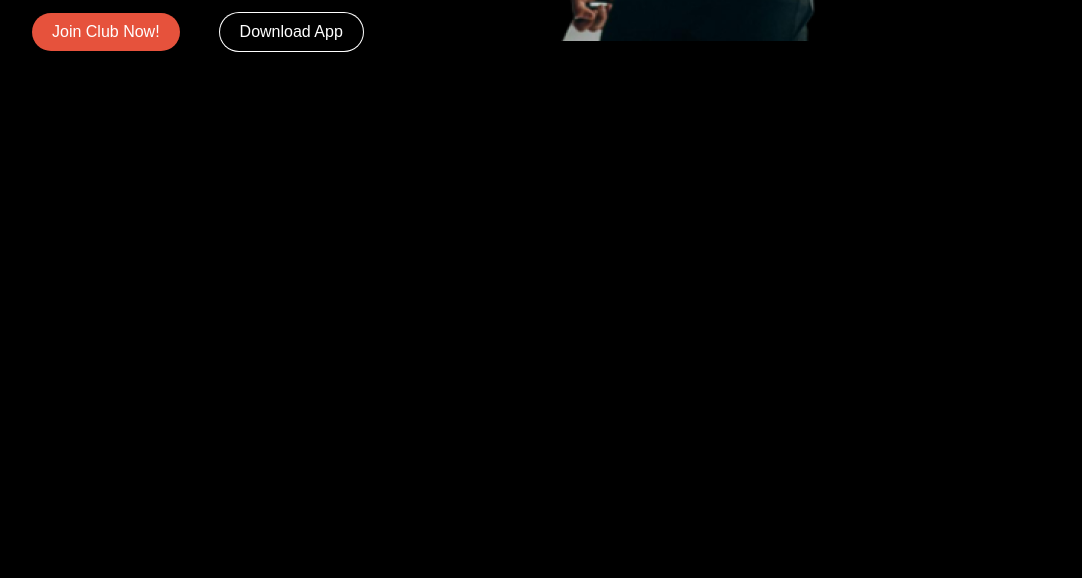
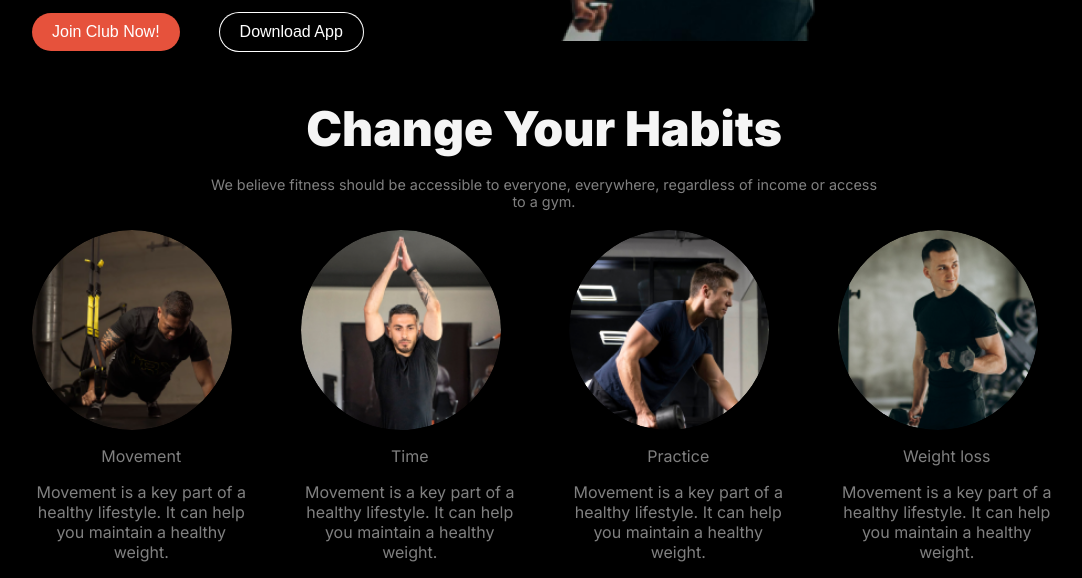
Before and after one commit to rubel2323/assignment-2, a plain HTML site: page index.html in a window 1280 px wide. Shown: the part 648-1226 px from the top of the page, without its empty margins (96-1178 px from the left). Before the commit the page ends 800 px from the top, so only its background shows below. Drawn offline with Linux system fonts and the light colour scheme; a web font is replaced by a local one.

Commit message:
habit section completed

```diff
--- a/index.html
+++ b/index.html
@@ -62,9 +62,76 @@
     </section>
 
     <!-- service section -->
-    <section class="habit">
-      <div class="habit-title"></div>
-      <div class="habit-subtitle"></div>
+    <section class="habit w-major">
+      <div class="habit-description">
+        <div class="habit-title">
+          <p>Change Your Habits</p>
+        </div>
+        <div class="habit-subtitle">
+          <p class="secondary-color">
+            We believe fitness should be accessible to everyone, everywhere,
+            regardless of income or access to a gym.
+          </p>
+        </div>
+      </div>
+
+      <div class="habit-container flex">
+        <div class="habit-card">
+          <div class="habit-card-one">
+            <img src="images/image 3.png" alt="habit1" />
+          </div>
+
+          <div class="habit-card-description">
+            <p class="title secondary-color">Movement</p>
+            <p class="subtitle">
+              Movement is a key part of a healthy lifestyle. It can help you
+              maintain a healthy weight.
+            </p>
+          </div>
+        </div>
+
+        <div class="habit-card">
+          <div class="habit-card-one">
+            <img src="images/image 2.png" alt="habit1" />
+          </div>
+
+          <div class="habit-card-description">
+            <p class="title secondary-color">Time</p>
+            <p class="subtitle">
+              Movement is a key part of a healthy lifestyle. It can help you
+              maintain a healthy weight.
+            </p>
+          </div>
+        </div>
+
+        <div class="habit-card">
+          <div class="habit-card-one">
+            <img src="images/image 4.png" alt="habit1" />
+          </div>
+
+          <div class="habit-card-description">
+            <p class="title secondary-color">Practice</p>
+            <p class="subtitle">
+              Movement is a key part of a healthy lifestyle. It can help you
+              maintain a healthy weight.
+            </p>
+          </div>
+        </div>
+
+        <div class="habit-card">
+          <div class="habit-card-one">
+            <img src="images/image 5.png" alt="habit1" />
+          </div>
+
+          <div class="habit-card-description">
+            <p class="title secondary-color">Weight loss</p>
+            <p class="subtitle">
+              Movement is a key part of a healthy lifestyle. It can help you
+              maintain a healthy weight.
+            </p>
+          </div>
+        </div>
+      </div>
     </section>
   </body>
 </html>
--- a/style.css
+++ b/style.css
@@ -193,3 +193,71 @@ description{
   border-radius: 50%;
   background: red;
 }
+
+/* habit section */
+
+.habit-description{
+  width: 60%;
+  margin: 0 auto;
+
+}
+.habit-title p{
+  text-align: center;
+  /* font-family: "Inter", sans-serif; */
+  font-size: 3rem;
+  font-weight: 900;
+}
+.habit-subtitle{
+  margin: -30px;
+}
+.habit-subtitle p{
+  text-align: center;
+  font-size: .9rem;
+  font-weight: 400;
+}
+
+.habit-container{
+  margin-top: 50px;
+  gap: 50px;
+    justify-content: center;
+  align-items: flex-start;
+}
+
+.habit-card {
+
+  max-width:250px ;
+  height: auto;
+  display: flex;
+  flex-direction: column;
+  /* align-items: center;
+  justify-content: center; */
+
+
+}
+
+.habit-card-one {
+    width: 200px;
+  height: 200px;
+  border-radius: 50%;
+  /* margin-right: 6.25rem; */
+  overflow: hidden;
+
+
+}
+
+.habit-card-one img{
+  width: 100%;
+  height: 100%;
+  border-radius: 50%;
+
+}
+
+.habit-card-description .title,
+.habit-card-description .subtitle{
+  /* margin-left: 0; */
+  text-align: center;
+   color: rgb(255, 255, 255, 0.5)
+
+
+
+}
```
